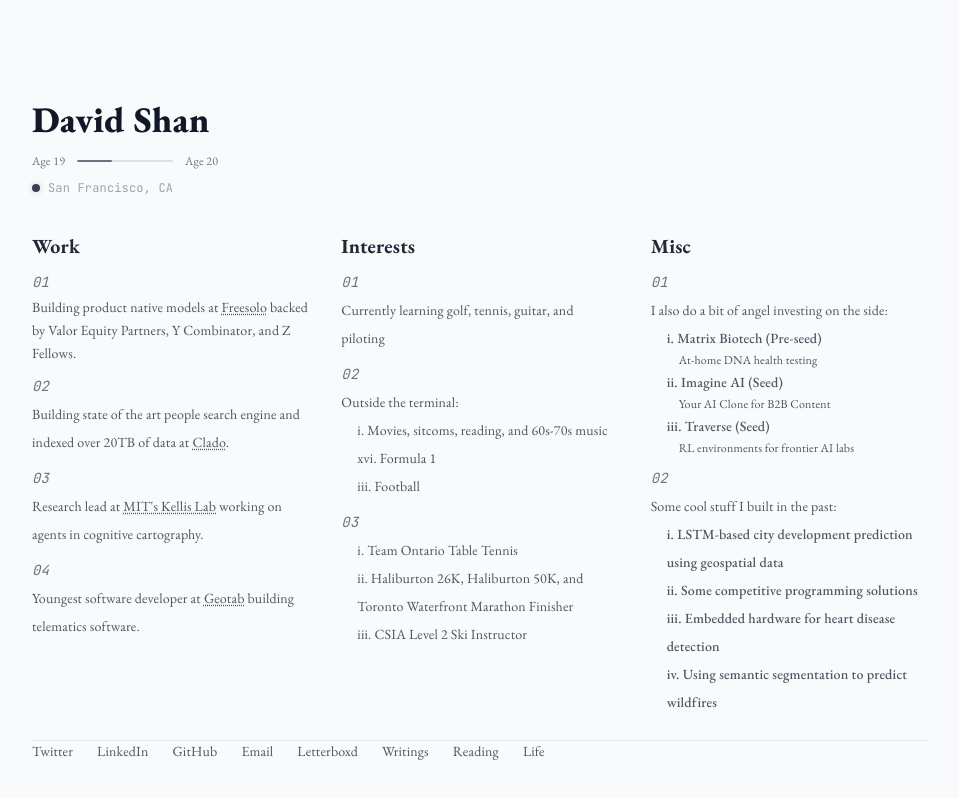
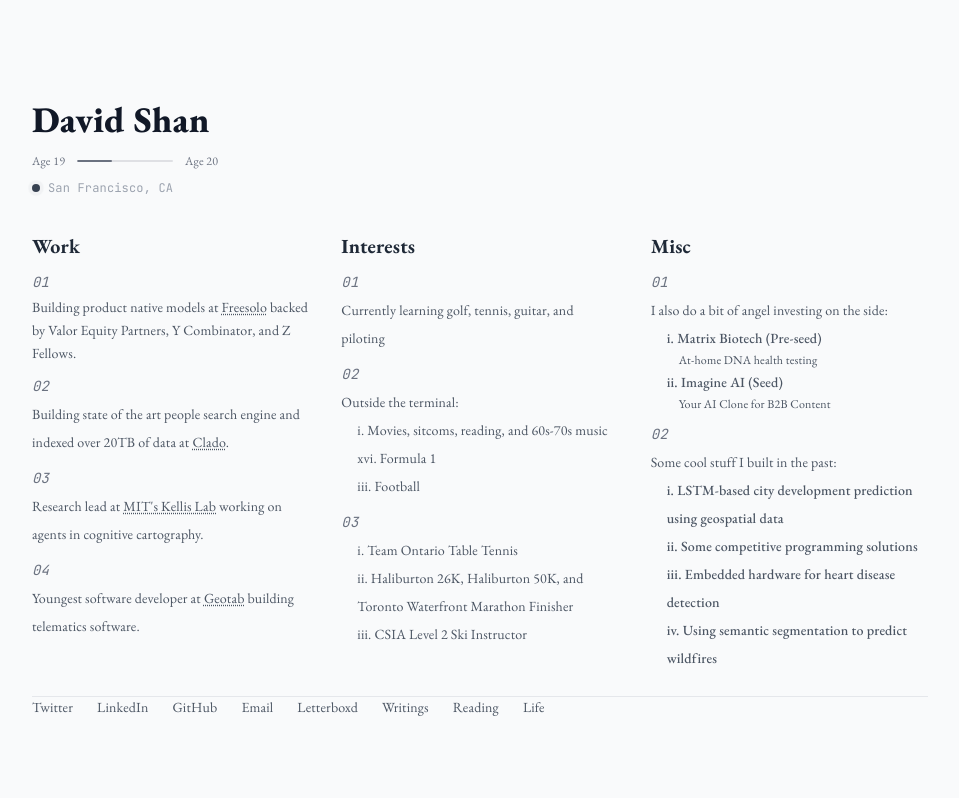
Before and after one commit to DavidBShan/WebsiteV2, a Next.js app: page / in a window 1280 px wide. Shown: the whole page, without its empty margins (160-1119 px from the left). Built offline with nearby package versions, Linux system fonts and the light colour scheme.

Commit message:
chore: remove traverse from angel investing list

```diff
--- a/app/page.tsx
+++ b/app/page.tsx
@@ -422,26 +422,6 @@ export default function Home() {
                           Your AI Clone for B2B Content
                         </div>
                       </li>
-                      <li>
-                        <span className="font-medium">
-                          iii.{" "}
-                          <a
-                            href="https://traverse.so/"
-                            target="_blank"
-                            rel="noopener noreferrer"
-                            className="hover-link"
-                          >
-                            Traverse
-                          </a>{" "}
-                          (Seed)
-                        </span>
-                        <div
-                          className="text-xs mt-1"
-                          style={{ marginLeft: "0.75rem" }}
-                        >
-                          RL environments for frontier AI labs
-                        </div>
-                      </li>
                     </ul>
                   </div>
                 </li>
```
